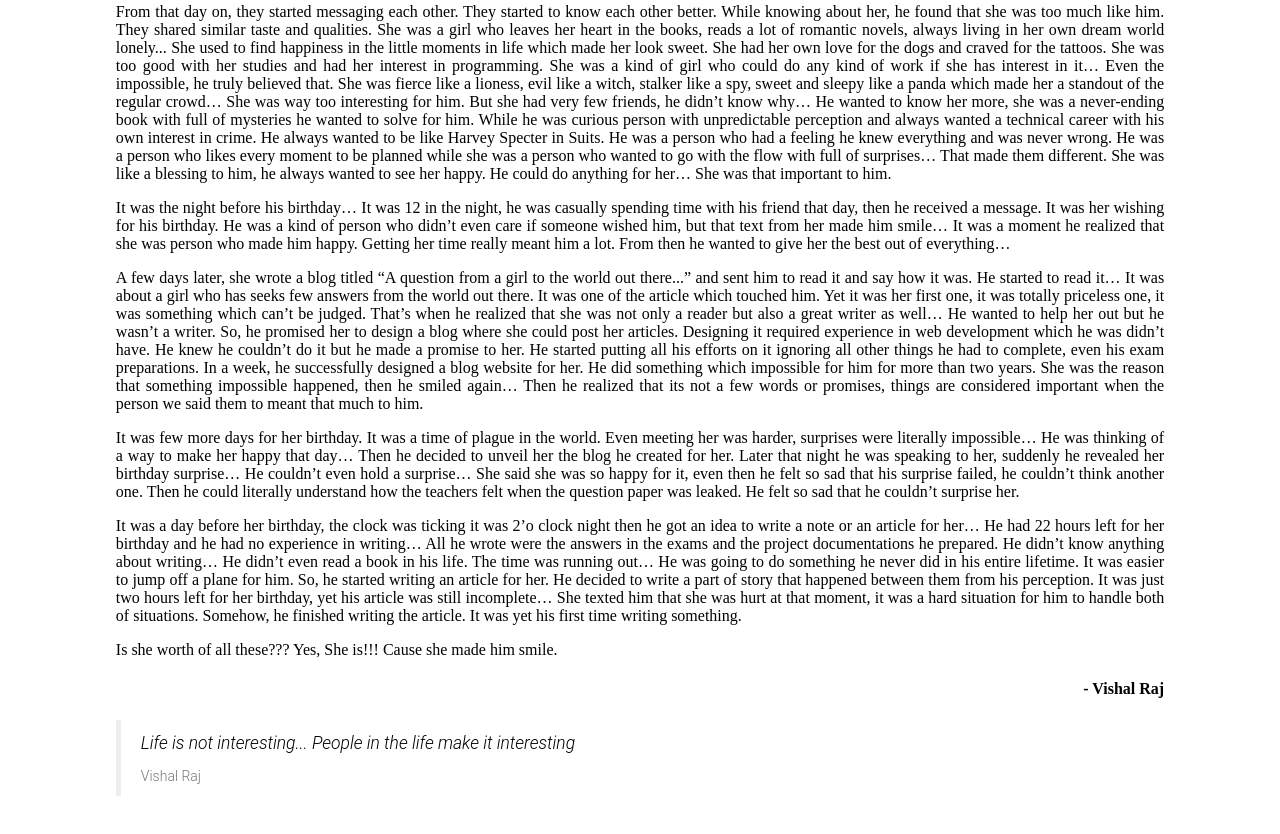
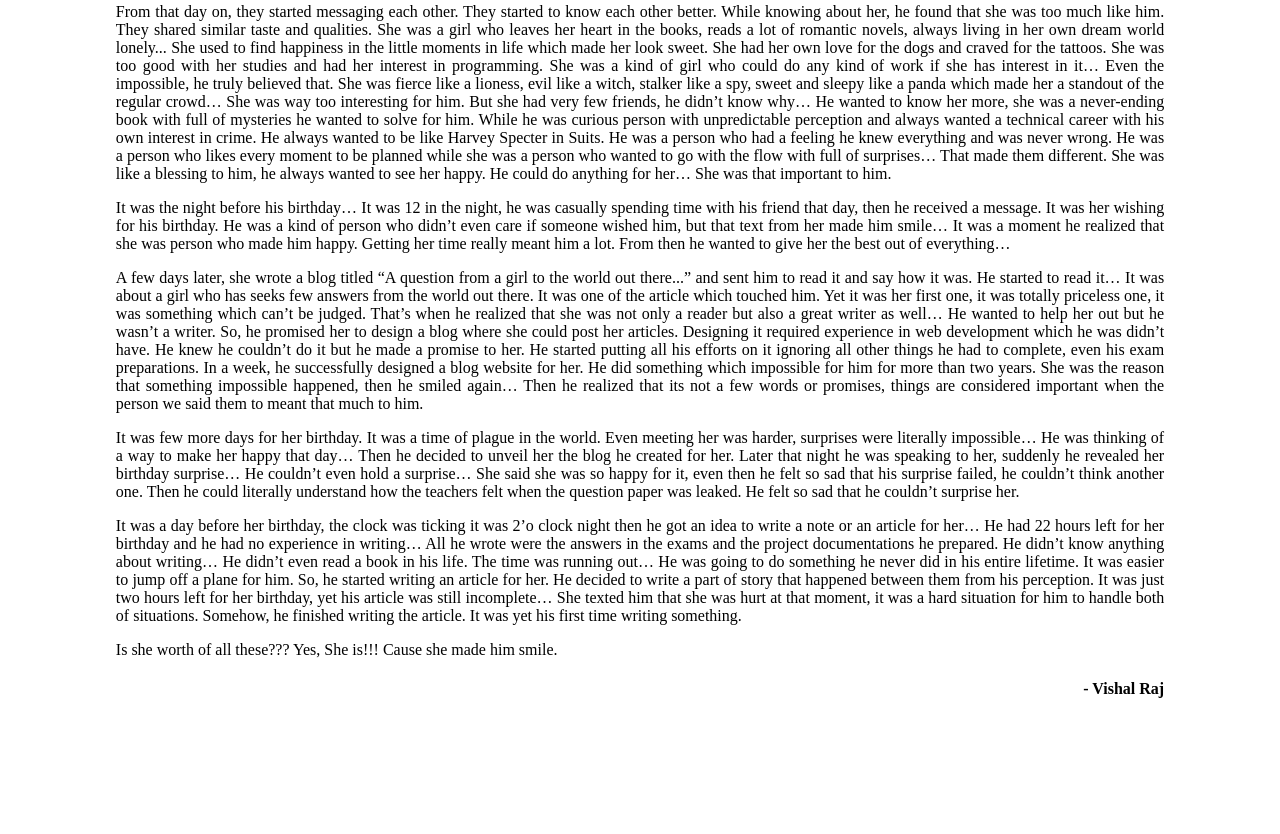
Before and after one commit to vishalrajg22/enchridion-netlify, a Gatsby site: page /WishPage/Sections/WishSection in a window 1280 px wide. Shown: the part 347-1181 px from the top of the page. After the commit the page ends 1145 px from the top, so only its background shows below. Built offline with nearby package versions, Linux system fonts and the light colour scheme; Gatsby itself is replaced by a stand-in of ours.

Commit message:
Update WishSection.jsx

```diff
--- a/src/pages/WishPage/Sections/WishSection.jsx
+++ b/src/pages/WishPage/Sections/WishSection.jsx
@@ -153,12 +153,7 @@ class WishSection extends React.Component {
 
               <h4 style={{ "text-align": "right" }}>- Vishal Raj</h4>
             </div>
-            <div className={classes.typo} style={{ "text-align": "left" }}>
-              <Quote
-                text="Life is not interesting... People in the life make it interesting"
-                author="Vishal Raj"
-              />
-            </div>
+
           </GridItem>
         </GridContainer>
       </div>
```
